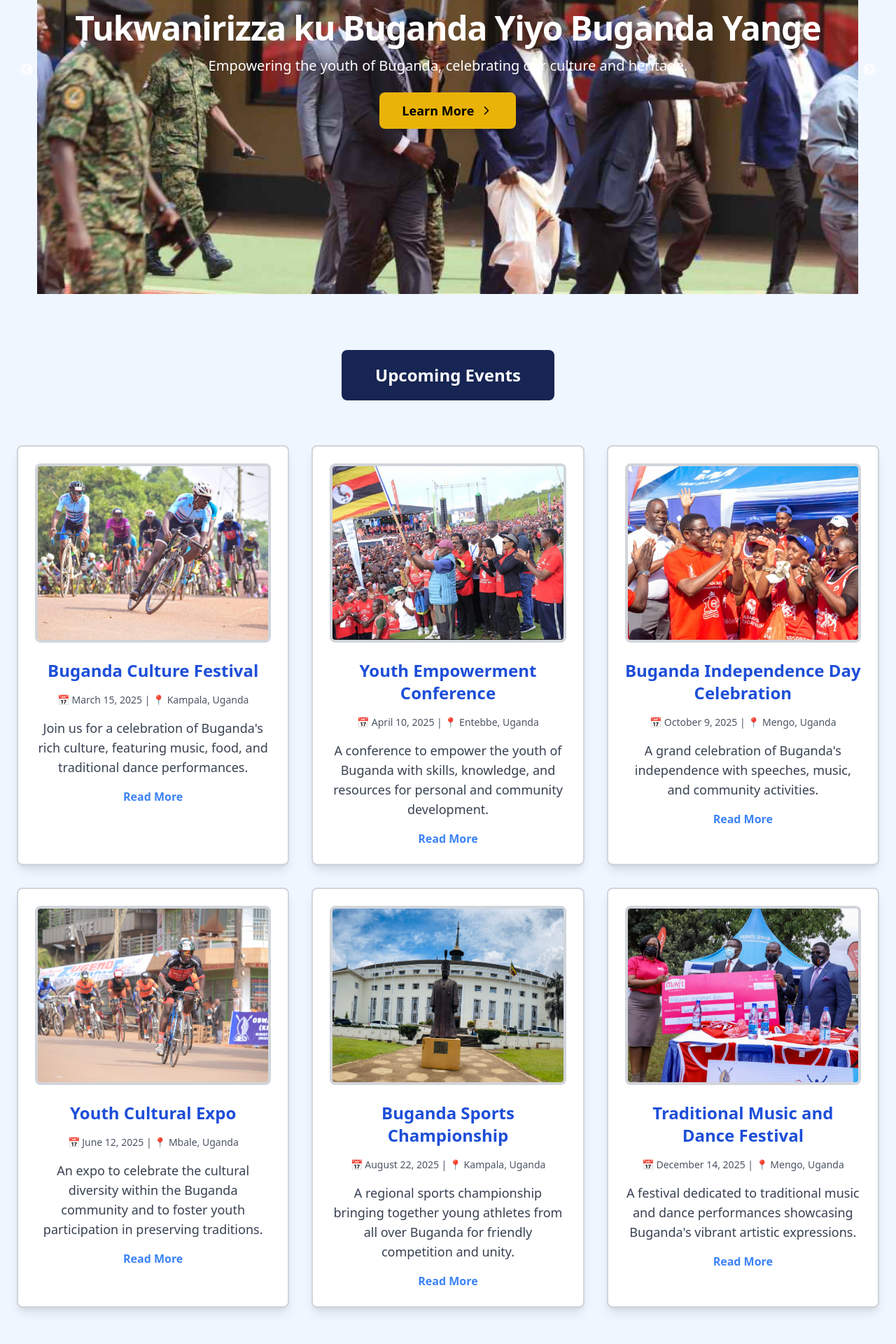
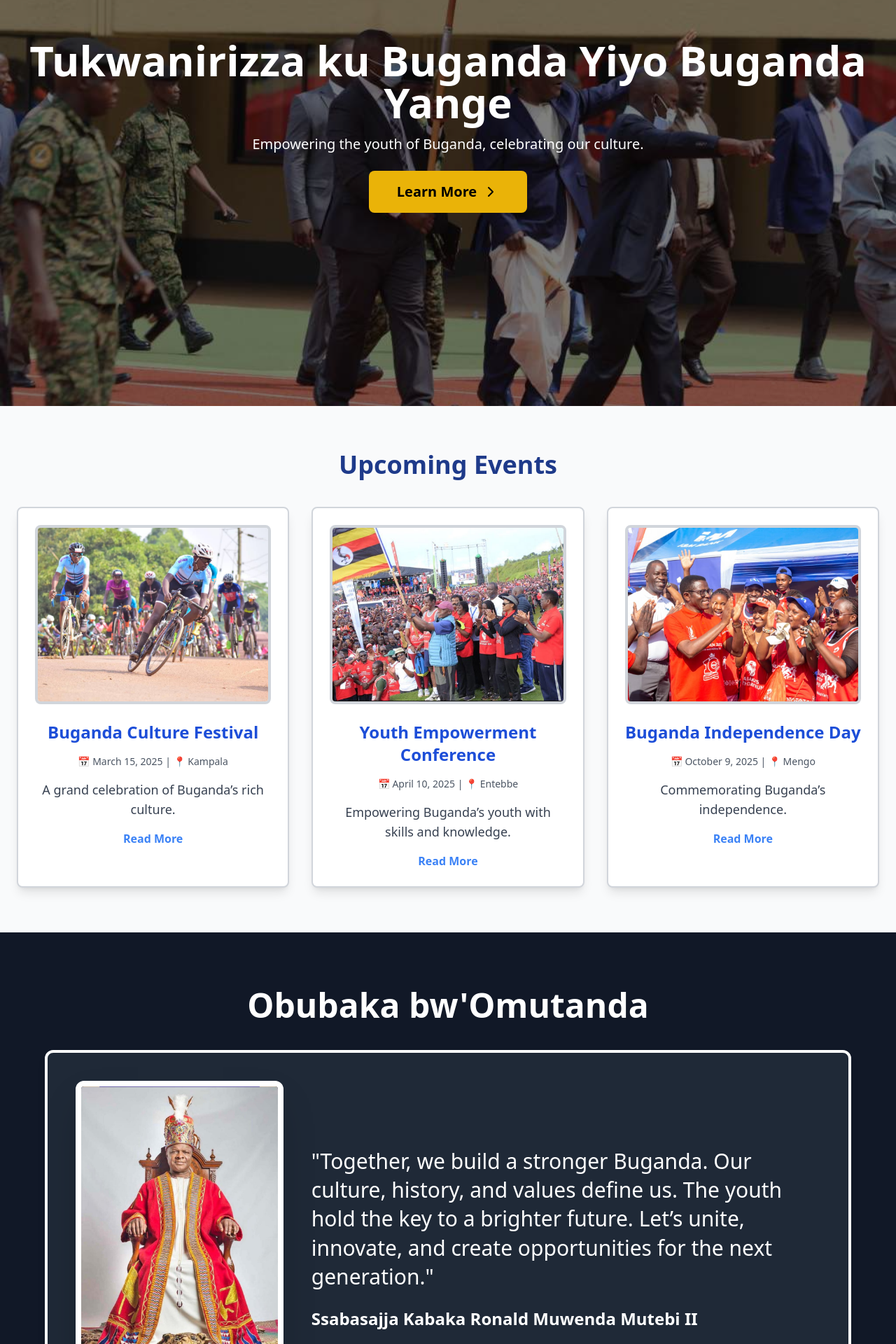
Before and after one commit to mperwe/buganda-yiyo, a React (Create React App) app: page / in a window 1280 px wide. Shown: the part 220-2140 px from the top of the page at 70% size. Built offline with nearby package versions, Linux system fonts and the light colour scheme.

Commit message:
more edits on home page

```diff
--- a/src/components/Navbar.js
+++ b/src/components/Navbar.js
@@ -29,7 +29,7 @@ export default function Navbar() {
           </Link>
           <h1 className="text-2xl lg:text-3xl font-semibold tracking-wide underline decoration-black">
             <Link to="/#hero" className="hover:text-yellow-500 transition-all duration-200">
-              BUGANDA YANGE
+            Buganda Yiyo Buganda Yange
             </Link>
           </h1>
         </div>
--- a/src/pages/About.js
+++ b/src/pages/About.js
@@ -6,59 +6,40 @@ const leaders = [
   { name: 'Paul Kato', position: 'Advisor', image: 'bug5.jpg' },
   { name: 'Sarah Nakato', position: 'Secretary', image: 'bug6.jpg' },
   { name: 'James Akena', position: 'Member', image: 'bug7.jpg' },
-  { name: 'Esther Tumusiime', position: 'Member', image: 'bug8.jpg' },
-  { name: 'Anna Nanyondo', position: 'Member', image: 'bug9.jpg' },
-  { name: 'David Kizito', position: 'Member', image: 'bug10.jpg' },
-  { name: 'Alice Nabirye', position: 'Member', image: 'bug11.jpg' },
-  { name: 'George Luwaga', position: 'Member', image: 'bug12.jpg' },
-  { name: 'Grace Nakanwagi', position: 'Member', image: 'bug13.jpg' },
-  { name: 'Ivan Kato', position: 'Member', image: 'bug14.jpg' },
-  { name: 'Maria Namubiru', position: 'Member', image: 'bug15.jpg' },
-  { name: 'Richard Mbabazi', position: 'Member', image: 'bug16.jpg' },
-  { name: 'Sarah Akello', position: 'Member', image: 'bug17.jpg' },
 ];
 
 const messages = [
   { title: "Chairman's Message", content: "We are a united force driving positive change within the Buganda community. Our youth are the future leaders, and together, we can make a lasting impact on our heritage and society." },
   { title: "Treasurer's Message", content: "Through careful financial planning and stewardship, we ensure that the resources of Buganda Youth are used effectively to support the programs that empower our young people." },
   { title: "Advisor's Message", content: "It is an honor to guide and mentor the talented youth of Buganda. Together, we will continue to build a legacy of leadership, education, and community development." },
-  { title: "Secretary's Message", content: "As the voice of the association, we are committed to transparency, communication, and ensuring that every member has a platform to contribute to the growth and success of Buganda Youth." }
 ];
+
+const chairmanImage = require('../assets/Kabaka.jpeg');
 
 const About = () => {
   return (
-    <section
-      className="bg-cover bg-center py-12 px-4 pt-36"
-      style={{ backgroundImage: 'url(../assets/Kabaka.jpeg)' }}
-    >
+    <section className="bg-cover bg-center py-12 px-4 pt-36" style={{ backgroundImage: 'url(../assets/Kabaka.jpeg)' }}>
       <div className="max-w-7xl mx-auto">
         {/* About Title and Description */}
         <h1 className="text-5xl font-extrabold text-center text-gray-900 mb-6">About Buganda Youth</h1>
         <p className="max-w-3xl mx-auto text-lg text-gray-700 mb-8 text-center leading-relaxed">
           Buganda Youth Association (BYA) is a cultural and social platform that unites young people from Buganda
-          to share knowledge, celebrate their heritage, and engage in community-driven initiatives. Our main purpose is
-          to empower youth, foster unity, and create a positive impact in the community.
+          to share knowledge, celebrate their heritage, and engage in community-driven initiatives.
         </p>
 
-        {/* Leadership Section with Dark Background */}
+        {/* Leadership Section */}
         <div className="bg-gray-800 py-12 px-4 rounded-lg mb-12">
-          <div className="text-center">
-            <h2 className="text-4xl font-semibold text-white mb-6">Meet Our Leadership</h2>
-            <div className="grid grid-cols-2 sm:grid-cols-3 lg:grid-cols-4 gap-4 px-2"> {/* Reduced horizontal padding */}
+          <h2 className="text-4xl font-semibold text-white text-center mb-6">Meet Our Leadership</h2>
+          <div className="grid grid-cols-2 sm:grid-cols-3 lg:grid-cols-4 gap-4 px-2">
             {leaders.map((leader, index) => (
               <div key={index} className="bg-white shadow-lg rounded-lg text-center overflow-hidden w-full h-72 transition-all transform hover:scale-105 hover:shadow-xl">
-                  <img
-                    src={require(`../assets/${leader.image}`)}
-                    alt={leader.name}
-                    className="w-full h-40 object-cover rounded-t-lg"
-                  />
+                <img src={require(`../assets/${leader.image}`)} alt={leader.name} className="w-full h-40 object-cover rounded-t-lg" />
                 <div className="p-4">
                   <h3 className="font-semibold text-xl text-gray-900 mb-2">{leader.name}</h3>
                   <p className="text-gray-500 text-sm">{leader.position}</p>
                 </div>
               </div>
             ))}
-            </div>
           </div>
         </div>
 
@@ -74,6 +55,22 @@ const About = () => {
             ))}
           </div>
         </div>
+
+        {/* Katikkiro’s Message Section */}
+        <section className="py-20 bg-gray-900 text-white text-center">
+          <h2 className="text-5xl md:text-6xl font-extrabold mb-10">Katikkiro’s Message</h2>
+          <div className="max-w-6xl mx-auto flex flex-col md:flex-row items-center gap-10 p-10 bg-gray-800 rounded-xl shadow-lg border-4 border-white-500">
+            <img src={chairmanImage} alt="Chairman" className="w-full md:w-[500px] h-[400px] object-contain rounded-xl shadow-2xl" />
+            <div className="text-left">
+              <p className="text-3xl font-light leading-snug">
+                "Together, we build a stronger Buganda. Our culture, history, and values define us.
+                The youth hold the key to a brighter future. Let’s unite, innovate, and create opportunities
+                for the next generation."
+              </p>
+              <p className="mt-6 text-2xl font-bold text-white-400">- Charles Peter Mayiga</p>
+            </div>
+          </div>
+        </section>
       </div>
     </section>
   );
--- a/src/pages/Home.js
+++ b/src/pages/Home.js
@@ -6,13 +6,10 @@ import "slick-carousel/slick/slick-theme.css";
 import { ChevronRight } from "lucide-react";
 import Kabaka4 from "../assets/Kabaka4.jpg";
 import Kabaka3 from "../assets/Kabaka3.jpeg";
-import chairmanImage from "../assets/chairman.jpg";
+import chairmanImage from "../assets/Kabaka.jpeg";
 import bug1 from "../assets/bug1.jpeg";
 import bug4 from "../assets/bug4.jpg";
 import bug5 from "../assets/bug5.jpg";
-import bug9 from "../assets/bug9.jpg";
-import bug7 from "../assets/bug7.jpg";
-import bug8 from "../assets/bug8.jpg";
 import bug10 from "../assets/bug10.jpg";
 
 const Home = () => {
@@ -26,121 +23,48 @@ const Home = () => {
     autoplaySpeed: 3000,
     fade: true,
     cssEase: "linear",
-    arrows: true,
+    arrows: false,
   };
 
-  // Sample events data
   const events = [
-    {
-      title: "Buganda Culture Festival",
-      date: "March 15, 2025",
-      location: "Kampala, Uganda",
-      description: "Join us for a celebration of Buganda's rich culture, featuring music, food, and traditional dance performances.",
-      img: bug1,
-    },
-    {
-      title: "Youth Empowerment Conference",
-      date: "April 10, 2025",
-      location: "Entebbe, Uganda",
-      description: "A conference to empower the youth of Buganda with skills, knowledge, and resources for personal and community development.",
-      img: bug4,
-    },
-    {
-      title: "Buganda Independence Day Celebration",
-      date: "October 9, 2025",
-      location: "Mengo, Uganda",
-      description: "A grand celebration of Buganda's independence with speeches, music, and community activities.",
-      img: bug5,
-    },
-    {
-      title: "Youth Cultural Expo",
-      date: "June 12, 2025",
-      location: "Mbale, Uganda",
-      description: "An expo to celebrate the cultural diversity within the Buganda community and to foster youth participation in preserving traditions.",
-      img: bug9,
-    },
-    {
-      title: "Buganda Sports Championship",
-      date: "August 22, 2025",
-      location: "Kampala, Uganda",
-      description: "A regional sports championship bringing together young athletes from all over Buganda for friendly competition and unity.",
-      img: bug7,
-    },
-    {
-      title: "Traditional Music and Dance Festival",
-      date: "December 14, 2025",
-      location: "Mengo, Uganda",
-      description: "A festival dedicated to traditional music and dance performances showcasing Buganda's vibrant artistic expressions.",
-      img: bug8,
-    },
+    { title: "Buganda Culture Festival", date: "March 15, 2025", location: "Kampala", description: "A grand celebration of Buganda’s rich culture.", img: bug1 },
+    { title: "Youth Empowerment Conference", date: "April 10, 2025", location: "Entebbe", description: "Empowering Buganda’s youth with skills and knowledge.", img: bug4 },
+    { title: "Buganda Independence Day", date: "October 9, 2025", location: "Mengo", description: "Commemorating Buganda’s independence.", img: bug5 },
   ];
 
   return (
-    <div className="bg-blue-50 min-h-screen">
+    <div className="bg-gray-50 min-h-screen">
       {/* Hero Section */}
-      <section className="relative w-11/12 mx-auto h-[80vh] pt-16">
+      <section className="relative w-full h-screen">
         <Slider {...sliderSettings} className="absolute top-0 left-0 w-full h-full">
-          {[Kabaka4, Kabaka3, bug10, bug1, bug4, bug5, bug9, bug7, bug8]
-            .filter(Boolean) // Ensures no undefined values
-            .map((image, index) => (
-              <div key={index} className="w-full h-[80vh] flex justify-center items-center relative">
-                <img
-                  src={image}
-                  alt={`Slide ${index + 1}`}
-                  className="w-full h-full object-cover border-1 border-blue-800"
-                />
-                <div className="absolute inset-0 flex flex-col items-center justify-center text-white text-center">
-                  <h1 className="text-4xl md:text-5xl font-bold tracking-tight">
-                    Tukwanirizza ku Buganda Yiyo Buganda Yange
-                  </h1>
-                  <p className="mt-4 text-lg md:text-xl">
-                    Empowering the youth of Buganda, celebrating our culture and heritage.
-                  </p>
-                  <Link
-                    to="/#hero"
-                    className="mt-6 inline-flex items-center gap-2 bg-yellow-500 text-black px-8 py-3 rounded-lg text-lg font-semibold hover:bg-yellow-100 transition-all duration-300 shadow-lg"
-                  >
-                    Learn More <ChevronRight size={20} />
+          {[Kabaka4, Kabaka3, bug10, bug1, bug4, bug5].map((image, index) => (
+            <div key={index} className="w-full h-screen flex justify-center items-center relative">
+              <img src={image} alt={`Slide ${index + 1}`} className="w-full h-full object-cover" />
+              <div className="absolute inset-0 flex flex-col items-center justify-center text-white text-center bg-black bg-opacity-50 p-6">
+                <h1 className="text-6xl font-bold">Tukwanirizza ku Buganda Yiyo Buganda Yange</h1>
+                <p className="mt-4 text-xl">Empowering the youth of Buganda, celebrating our culture.</p>
+                <Link to="/#hero" className="mt-6 px-10 py-4 bg-yellow-500 text-black rounded-lg text-xl font-semibold hover:bg-yellow-600 transition-all flex items-center justify-center space-x-2">
+                  <span>Learn More</span>
+                    <ChevronRight size={24} />
                   </Link>
-                </div>
+
               </div>
-            ))}
+            </div>
+          ))}
         </Slider>
       </section>
-            {/* Button to link to Events page */}
-            <div className="text-center mt-20">
-          <Link
-          to="/#hero"
-          className="inline-block px-12 py-5 text-2xl font-semibold bg-blue-950 text-white rounded-lg hover:bg-yellow-900 transition-all duration-300"
-          >
-           Upcoming Events
-          </Link>
-        </div>
 
-      {/* Upcoming Events Section */}
+      {/* Events Section */}
       <section className="py-16 text-center">
+        <h2 className="text-4xl font-extrabold text-blue-900 mb-10">Upcoming Events</h2>
         <div className="grid grid-cols-1 sm:grid-cols-2 lg:grid-cols-3 gap-8 px-6">
           {events.map((event, index) => (
-            <div
-              key={index}
-              className="bg-white p-6 rounded-lg shadow-lg transform transition-all hover:scale-105 hover:shadow-2xl border-2 border-gray-300 hover:border-blue-500 duration-300"
-            >
-              <img
-                src={event.img}
-                alt={event.title}
-                className="w-full h-64 object-cover rounded-lg mb-6 border-4 border-gray-300 transition-all duration-500 ease-in-out hover:scale-105"
-              />
+            <div key={index} className="bg-white p-6 rounded-lg shadow-lg transform transition hover:scale-105 border-2 border-gray-300 hover:border-blue-500">
+              <img src={event.img} alt={event.title} className="w-full h-64 object-cover rounded-lg mb-6 border-4 border-gray-300" />
               <h3 className="text-2xl font-semibold text-blue-700 mb-4">{event.title}</h3>
-              <p className="text-sm text-gray-600 mb-4">
-                📅 {event.date} | 📍 {event.location}
-              </p>
+              <p className="text-sm text-gray-600 mb-4">📅 {event.date} | 📍 {event.location}</p>
               <p className="text-lg text-gray-700 mb-4">{event.description}</p>
-              <Link
-                to="/#hero"
-                className="text-blue-500 hover:text-blue-700 font-semibold transition duration-200"
-              >
-                Read More
-              </Link>
+              <Link to="/#hero" className="text-blue-500 hover:text-blue-700 font-semibold">Read More</Link>
             </div>
           ))}
         </div>
@@ -148,20 +72,16 @@ const Home = () => {
 
       {/* Chairman's Message */}
       <section className="py-20 bg-gray-900 text-white text-center">
-        <h2 className="text-5xl md:text-6xl font-extrabold mb-10">Katikkiro’s Message</h2>
-        <div className="max-w-6xl mx-auto flex flex-col md:flex-row items-center gap-10 p-10 bg-gray-800 rounded-xl shadow-lg border-4 border-white-500">
-          <img
-            src={chairmanImage}
-            alt="Chairman"
-            className="w-full md:w-[500px] h-[400px] object-contain rounded-xl shadow-2xl"
-          />
+        <h2 className="text-5xl font-extrabold text-white mb-10">Obubaka bw'Omutanda</h2>
+        <div className="max-w-6xl mx-auto flex flex-col md:flex-row items-center gap-10 p-10 bg-gray-800 rounded-xl shadow-lg border-4 border-white">
+          <img src={chairmanImage} alt="Chairman" className="w-full md:w-[550px] h-[450px] object-cover rounded-xl shadow-2xl border-8 border-white" />
           <div className="text-left">
             <p className="text-3xl font-light leading-snug">
               "Together, we build a stronger Buganda. Our culture, history, and values define us.
               The youth hold the key to a brighter future. Let’s unite, innovate, and create opportunities
               for the next generation."
             </p>
-            <p className="mt-6 text-2xl font-bold text-white-400">- Charles Peter Mayiga</p>
+            <p className="mt-6 text-2xl font-bold text-white">Ssabasajja Kabaka Ronald Muwenda Mutebi II</p>
           </div>
         </div>
       </section>
```
Also changed, not shown: src/assets/kabakawange.jpg (added). Lines whose indentation alone changed are shown as unchanged.
